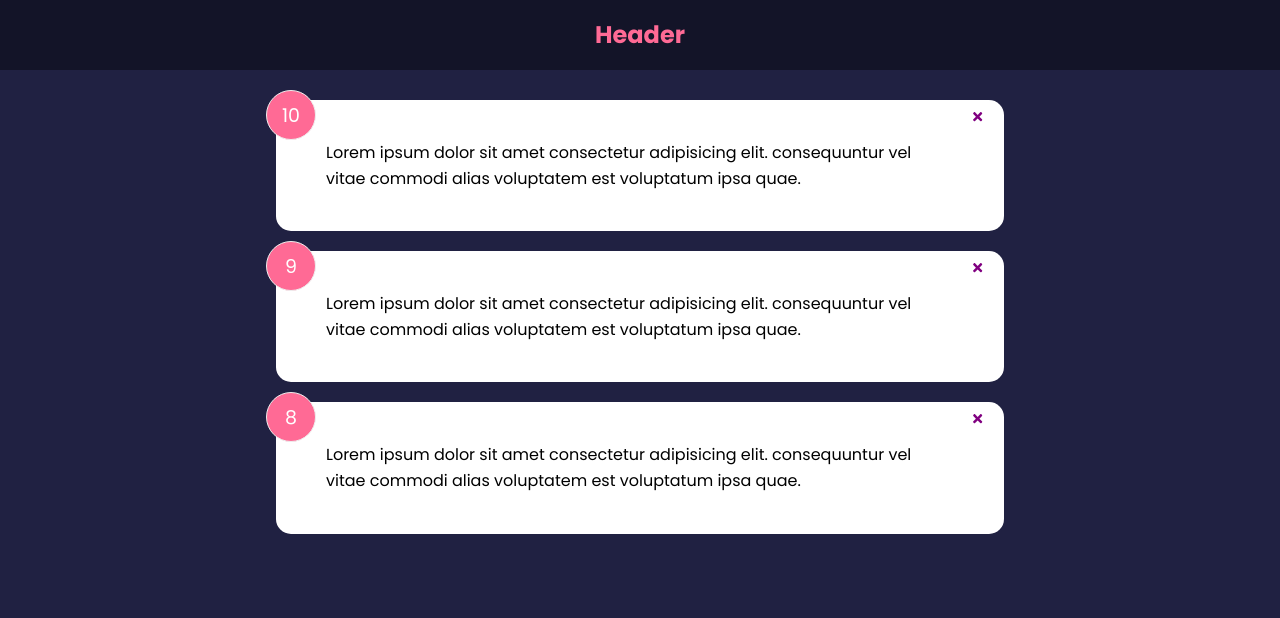
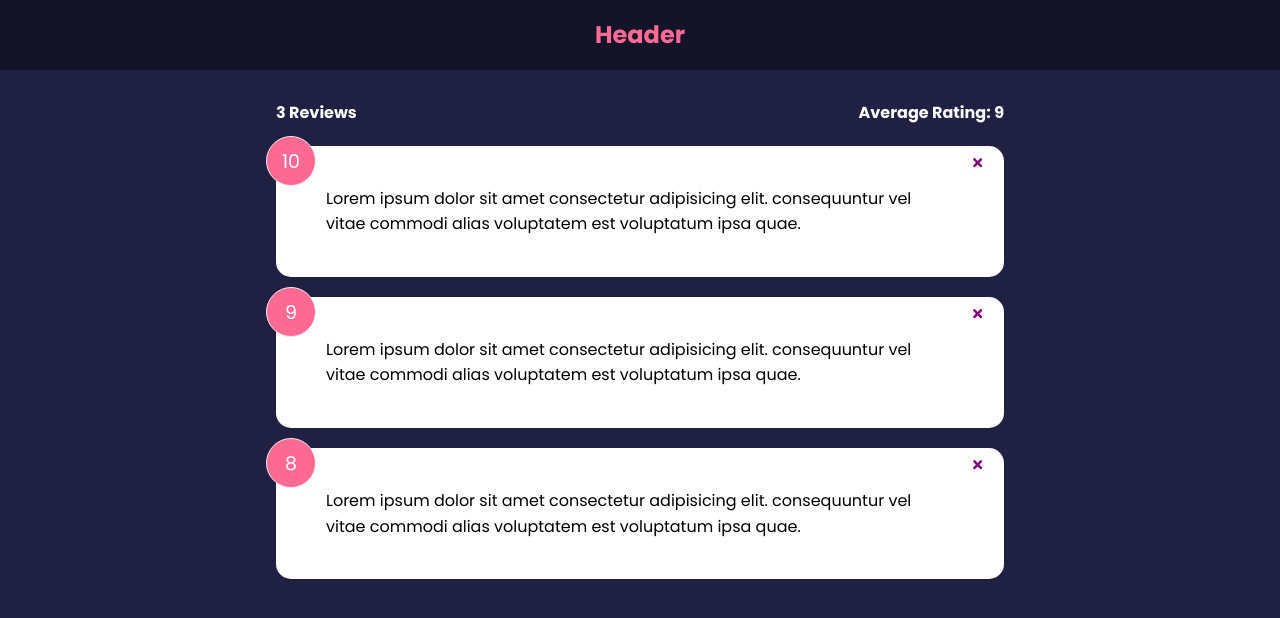
Before and after one commit to whatthefoobar/feedback-app, a React (Create React App) app: page / in a window 1280 px wide. Shown: the top 618 px of the page. Built offline with nearby package versions, Linux system fonts and the light colour scheme.

Commit message:
added FeedbackStats

```diff
--- a/src/App.js
+++ b/src/App.js
@@ -2,6 +2,7 @@
 import Header from './components/Header';
 import FeedbackList from './components/FeedbackList';
 import FeedbackData from './data/FeedbackData';
+import FeedbackStats from './components/FeedbackStats';
 
 function App() {
   const [feedback, setFeedback] = useState(FeedbackData);
@@ -15,6 +16,7 @@
     <>
       <Header />
       <div className="container">
+        <FeedbackStats feedback={feedback} />
         <FeedbackList feedback={feedback} handleDelete={deleteFeedback} />
       </div>
     </>
--- /dev/null
+++ b/src/components/FeedbackStats.jsx
@@ -0,0 +1,24 @@
+import PropTypes from 'prop-types';
+
+function FeedbackStats({ feedback }) {
+  // Calculate ratings avg
+  let average =
+    feedback.reduce((acc, cur) => {
+      return acc + cur.rating;
+    }, 0) / feedback.length;
+
+  average = average.toFixed(1).replace(/[.,]0$/, '');
+
+  return (
+    <div className="feedback-stats">
+      <h4>{feedback.length} Reviews</h4>
+      <h4>Average Rating: {isNaN(average) ? 0 : average}</h4>
+    </div>
+  );
+}
+
+FeedbackStats.propTypes = {
+  feedback: PropTypes.array.isRequired,
+};
+
+export default FeedbackStats;
```
